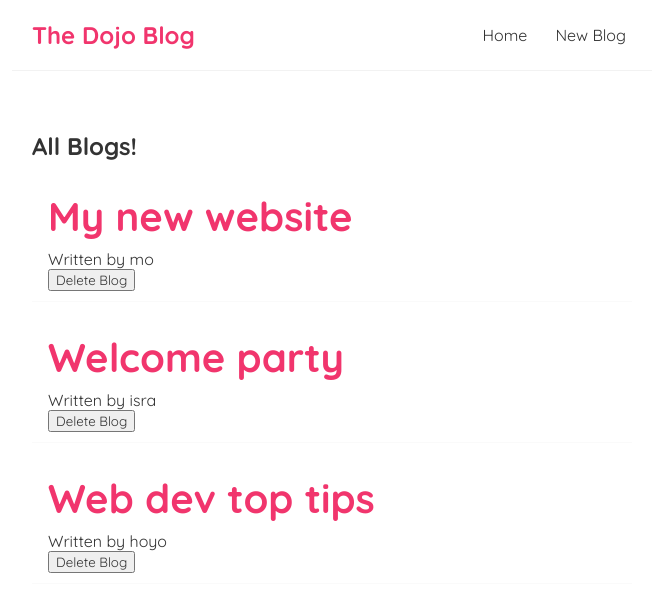
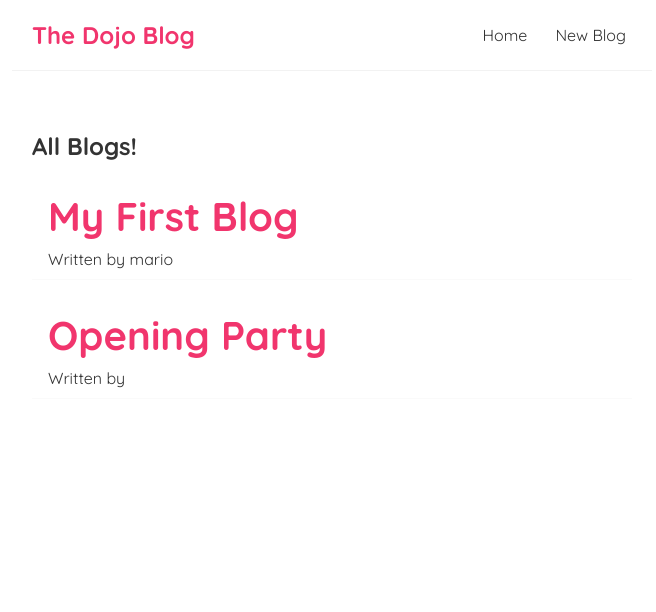
Before and after one commit to mo-codes1/React-Blog, a React (Create React App) app in the folder dojo-blog/: page / in a window 1280 px wide. Shown: the top 612 px of the page, without its empty margins (308-964 px from the left). Built offline with nearby package versions, Linux system fonts and the light colour scheme; data requests are answered from the project's data file.

Commit message:
fetched data from JSON server

```diff
--- /dev/null
+++ b/dojo-blog/data/db.json
@@ -0,0 +1,15 @@
+{
+  "blogs": [
+    {
+      "title": "My First Blog",
+      "body": "Why do we use it?\nIt is a long established fact that a reader will be distracted",
+      "author": "mario",
+      "id": 1
+    },
+    {
+      "title": "Opening Party",
+      "body": "Why do we use it?\nIt is a long established fact that a reader will be distracted",
+      "id": 2
+    }
+  ]
+}
--- a/dojo-blog/src/Home.js
+++ b/dojo-blog/src/Home.js
@@ -1,22 +1,24 @@
-import { useState } from 'react';
+import { useState, useEffect } from 'react';
 import BlogList from './blogList';
 
 const Home = () => {
+  const [blogs, setBlogs] = useState(null);
 
-  const [blogs, setBlogs] = useState([
-    { title: 'My new website', body: 'lorem ipsum', author: 'mo', id: 1 },
-    { title: 'Welcome party', body: 'lorem ipsum', author: 'isra', id: 2 },
-    { title: 'Web dev top tips', body: 'lorem ipsum', author: 'hoyo', id: 3 }
-  ]);
 
-  const handleDelete = (id) => {
-    const newBlogs = blogs.filter(blog => blog.id !== id);
-    setBlogs(newBlogs);
-  }
+  useEffect(() => {
+    fetch('http://localhost:8000/blogs')
+      .then(response => {
+        return response.json()
+      })
+      .then(data => {
+        console.log(data)
+        setBlogs(data)
+      })
+  }, []);
 
   return (
     <div className="home">
-      <BlogList blogs={blogs} title="All Blogs!" handleDelete={handleDelete}/>
+      {blogs && <BlogList blogs={blogs} title="All Blogs!"/>}
     </div>
   );
 }
--- a/dojo-blog/src/blogList.js
+++ b/dojo-blog/src/blogList.js
@@ -1,4 +1,4 @@
-const BlogList = ({ blogs, title, handleDelete }) => {
+const BlogList = ({ blogs, title }) => {
 
   return (
     <div className="blog-list">
@@ -7,7 +7,6 @@ const BlogList = ({ blogs, title, handleDelete }) => {
         <div className="blog-preview" key={blog.id}>
           <h2>{ blog.title } </h2>
           <p>Written by { blog.author } </p>
-          <button onClick={() => handleDelete(blog.id)}> Delete Blog</button>
 
         </div>
       ))}
```
